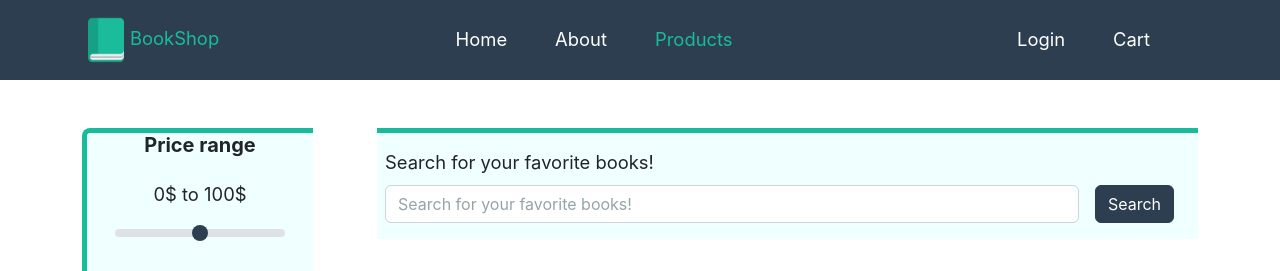
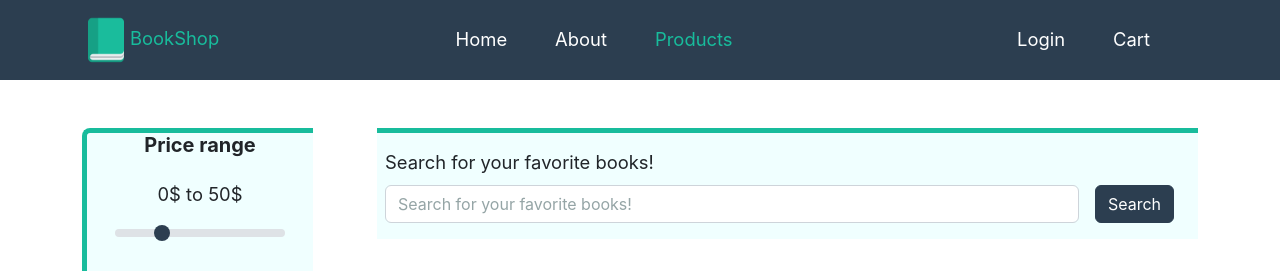
Before and after one commit to KizEvo/bookshop-project, a React (Create React App) app in the folder client/: page /products in a window 1280 px wide. Shown: the top 271 px of the page. Built offline with nearby package versions, Linux system fonts and the light colour scheme; no server answers.

Commit message:
Removed redundant codes to match the previous commit

```diff
--- a/client/src/components/ScrollablePriceRange.js
+++ b/client/src/components/ScrollablePriceRange.js
@@ -1,35 +1,22 @@
-import { useState, useEffect } from 'react'
-import { useAppContext } from '../context/appContext'
-import useDebounce from '../hooks/useDebounce'
-
-const maxPriceValue = 100
-
-const ScrollablePriceRange = () => {
-  const { getSearchProductInput } = useAppContext()
-  const [priceValue, setPriceValue] = useState(maxPriceValue)
-
-  const debounceSearch = useDebounce(priceValue, 700)
+const ScrollablePriceRange = (props) => {
+  const { queriesState, setQueriesState } = props
 
   const handlePriceChange = (e) => {
-    setPriceValue(e.target.value)
+    setQueriesState({ ...queriesState, price: e.target.value })
   }
-
-  useEffect(() => {
-    const query = { price: debounceSearch }
-    getSearchProductInput(query)
-  }, [debounceSearch])
 
   return (
     <div>
       <h5 className='fw-bolder'>Price range</h5>
       <label htmlFor='product-user-range' className='form-range w-75 m-3'>
-        <div>0$ to {priceValue}$</div>
+        <div>0$ to {queriesState.price}$</div>
       </label>
       <input
         type='range'
         className='form-range w-75'
         min='0'
-        max='100'
+        max='200'
+        name='price'
         onChange={handlePriceChange}
         id='product-user-range'
       ></input>
```
